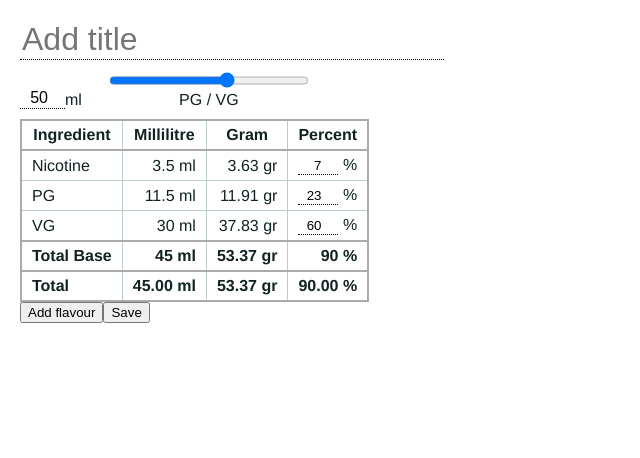
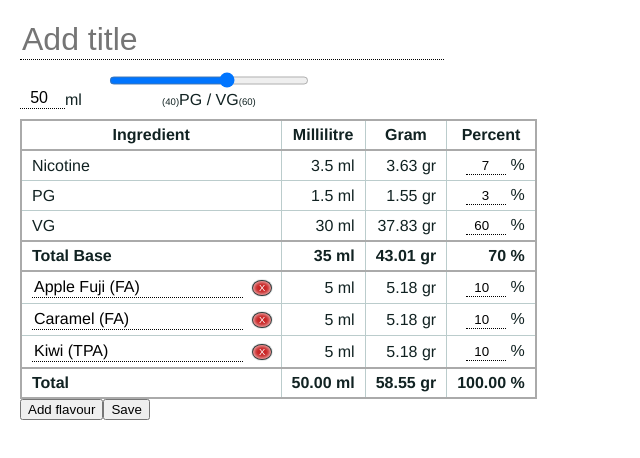
Before and after one commit to und3rdg/vapeCalc, a React (Create React App) app: page / in a window 1280 px wide. Shown: the top 458 px of the page, without its empty margins (0-640 px from the left). Built offline with nearby package versions, Linux system fonts and the light colour scheme.

Commit message:
JUPIKAYEY MADAFAKA!!!! update ratio from percent and percent from ratio.

```diff
--- a/src/Components/CalcTable/CalcTable.js
+++ b/src/Components/CalcTable/CalcTable.js
@@ -9,27 +9,30 @@ import {
   calcTotal,
   updateIngredients,
   baseFromRatio,
+  ratioFromBase,
 }  from './../../Controlers/Calculate'
 import { sendToApi } from './../../Controlers/api'
 
 class CalcTable extends Component {
   constructor(){
     super()
-    this.state = {
+    let state = {
       recipeName: '',
       total: 50,
       theadTitles: [ 'Ingredient', 'Millilitre', 'Gram', 'Percent' ],
       base: [
-        { name: 'Nicotine' , ml: 0, gr: 0, percent: 7  , type:''},
-        { name: 'PG'       , ml: 0, gr: 0, percent: 23 , type:''},
-        { name: 'VG'       , ml: 0, gr: 0, percent: 60 , type:''},
+        { name: 'Nicotine' , ml: 0, gr: 0, percent: 7  , type:'pg'},
+        { name: 'PG'       , ml: 0, gr: 0, percent: 23 , type:'pg'},
+        { name: 'VG'       , ml: 0, gr: 0, percent: 60 , type:'vg'},
       ],
       baseTotal: {ml:0, gr:0, percent:0},
       flavour: [
         // sample data
-        // { name: 'Apple Fuji (FA)' , ml: 2, gr: 10, percent: 10 , type:''},
-        // { name: 'Apple Fuji (FA)' , ml: 2, gr: 10, percent: 10 , type:''},
-        // { name: 'Apple Fuji (FA)' , ml: 2, gr: 10, percent: 10 , type:''},
+        /**/
+        { name: 'Apple Fuji (FA)' , ml: 2, gr: 10, percent: 10 , type:'pg'},
+        { name: 'Caramel (FA)' , ml: 2, gr: 10, percent: 10 , type:'pg'},
+        { name: 'Kiwi (TPA)' , ml: 2, gr: 10, percent: 10 , type:'pg'},
+        /**/
       ],
       flavourTotal: {ml:0, gr:0, percent:0},
       ratio: {
@@ -38,14 +41,10 @@ class CalcTable extends Component {
       }
     }
 
-    const ingredients = updateIngredients(this.state.total, this.state.base, this.state.flavour)
-    this.state = {
-      ...this.state,
-      base         : ingredients.base,
-      baseTotal    : ingredients.baseTotal,
-      flavour      : ingredients.flavour,
-      flavourTotal : ingredients.flavourTotal,
-    }
+    state.base = baseFromRatio(state)
+    // state.ratio = ratioFromBase(state)
+    state = { ...state, ...updateIngredients(state.total, state.base, state.flavour) }
+    this.state = state
   }
 
 
@@ -99,9 +98,8 @@ class CalcTable extends Component {
     let state = { ...this.state }
     state.ratio.vg = +event.target.value
     state.ratio.pg = +(100 - event.target.value)
-
-    state = { ...state, ...baseFromRatio(state) }
-    this.setState(updateIngredients(state.total, state.base, state.flavour))
+    state.base = baseFromRatio(state)
+    state = { ...state, ...updateIngredients(state.total, state.base, state.flavour) }
     this.setState({ state })
   }
 
@@ -121,16 +119,24 @@ class CalcTable extends Component {
       [type]: variant,
       [type+"Total"]: calcTotal(variant)
     }
-    state = { ...state, ...baseFromRatio(state) }
-    this.setState(updateIngredients(state.total, state.base, state.flavour))
+
+    // if changed pg or vg update ratio, otherwise percent pg
+    if(type === 'base' && idx > 0){
+      state.ratio = ratioFromBase(state)
+    } else {
+      state.base = baseFromRatio(state)
+    }
+    state = { ...state, ...updateIngredients(state.total, state.base, state.flavour) }
     this.setState({ state })
   }
 
 
   totalHandler = (event) => {
     let state = { ...this.state, total: +event.target.value }
-    this.setState(updateIngredients(state.total, state.base, state.flavour))
-    this.setState({state})
+
+    state.base = baseFromRatio(state)
+    state = { ...state, ...updateIngredients(state.total, state.base, state.flavour) }
+    this.setState({ state })
   }
 
 
--- a/src/Components/CalcTable/CalcTable.scss
+++ b/src/Components/CalcTable/CalcTable.scss
@@ -5,6 +5,9 @@
     text-align: left;
     font-size: 2em;
   }
+}
+.small{
+  font-size: 0.6em;
 }
 .userInput{
   display: flex;
@@ -15,7 +18,6 @@
   }
   .userInput_item:not(:first-of-type){
     margin-left: 20px;
-
   }
   .total{
     display: flex;
--- a/src/Components/CalcTable/Tbody.js
+++ b/src/Components/CalcTable/Tbody.js
@@ -12,7 +12,7 @@ class Tbody extends Component {
           <input
             type="number"
             step="1"
-            tabIndex={ idx === 0 ? 100+idx : null }
+            tabIndex={100 + idx}
             onChange={ (event) => this.props.percentHandler(event, idx, "base") }
             value={name.percent}
           /> %</td>
--- a/src/Components/CalcTable/UserInput.js
+++ b/src/Components/CalcTable/UserInput.js
@@ -24,10 +24,10 @@ class UserInput extends Component{
             min="0"
             max="100"
             step="5"
-            defaultValue={ ratio }
+            value={ ratio }
             onChange={ ratioHandler }
           />
-          <label>PG / VG</label>
+          <label><span className="small">({100-ratio})</span>PG / VG<span className="small">({ratio})</span></label>
         </div>
 
       </div>
--- a/src/Controlers/Calculate.js
+++ b/src/Controlers/Calculate.js
@@ -76,12 +76,22 @@ function totalOfType(data, type){
 function baseFromRatio(state){
   const totalVg = totalOfType(state, "vg")
   const totalPg = totalOfType(state, "pg")
-  // bug state from ratio blocking percent input
   const pg = state.ratio.pg - totalPg + state.base[1].percent
   const vg = state.ratio.vg - totalVg + state.base[2].percent
-  state.base[1].percent = pg
-  state.base[2].percent = vg
-  return state
+  state.base[1].percent = +pg.toFixed(2)
+  state.base[2].percent = +vg.toFixed(2)
+  return state.base
+}
+
+
+function ratioFromBase(state){
+  const totalVg = totalOfType(state, "vg")
+  const totalPg = totalOfType(state, "pg")
+  const pg = 100 - totalVg
+  const vg = 100 - totalPg
+  state.ratio.pg = +pg.toFixed()
+  state.ratio.vg = +vg.toFixed()
+  return state.ratio
 }
 
 
@@ -93,4 +103,5 @@ export {
   updateIngredients,
   totalOfType,
   baseFromRatio,
+  ratioFromBase,
 }
```
Also changed, not shown: 1 other file (tests, documents, lock files or other folders).
